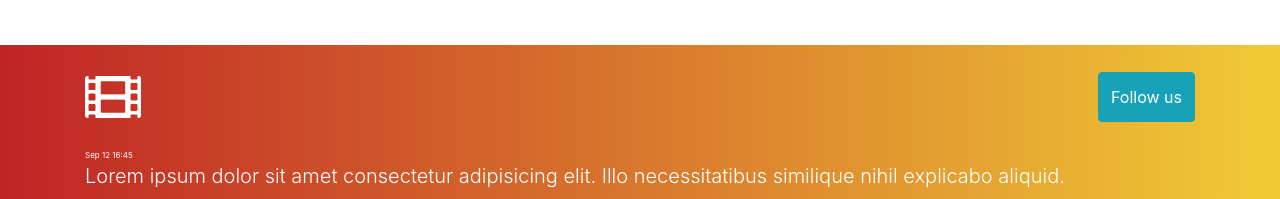
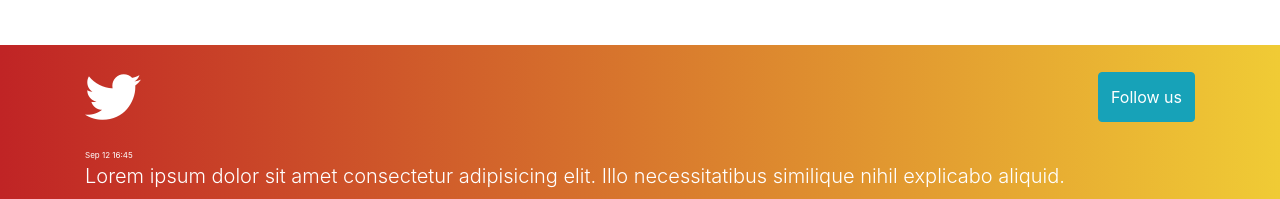
Before and after one commit to conoroshea1996/Bootstrap-templates, a plain HTML site: page BootstrapTemp2/index.html in a window 1280 px wide. Shown: the part 967-1166 px from the top of the page. Drawn offline with nearby package versions, Linux system fonts and the light colour scheme.

Commit message:
fixed incorrect icon

```diff
--- a/BootstrapTemp2/index.html
+++ b/BootstrapTemp2/index.html
@@ -91,7 +91,7 @@
         <footer class="footer">
             <div class="container">
                 <div class="d-flex justify-content-between align-items-center">
-                    <i class=" play fas fa-film display-4 py-4"></i>
+                    <i class=" play fab fa-twitter display-4 py-4"></i>
                     <button class=" footer-btn btn btn-info">Follow us</button>
                 </div>
                 <div class="w-100">
@@ -105,15 +105,6 @@
         </footer>
     <!-- END OF FOOTER-->
 
-
-
-
-
-
-
-
-
-
 <!--App js-->
 <script src="./app.js"></script>
     <!-- Optional JavaScript -->
```
